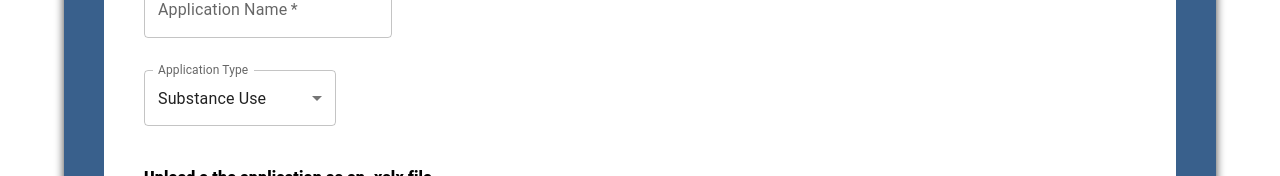
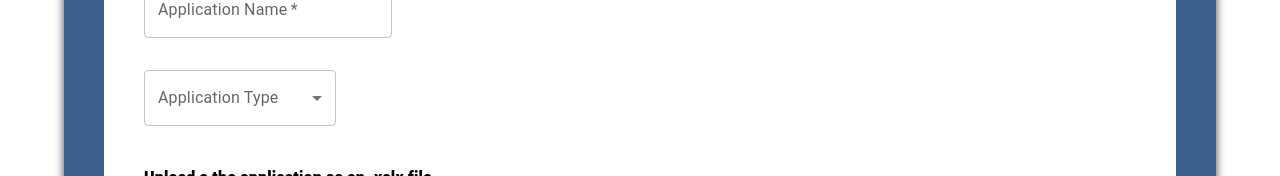
Before and after one commit to tharunkumartk/sampleconfirmation, a React (Create React App) app: page /upload-application in a window 1280 px wide. Shown: the part 362-538 px from the top of the page. Built offline with nearby package versions, Linux system fonts and the light colour scheme.

Commit message:
added physician burnout option

```diff
--- a/src/components/ApplicationUpload.tsx
+++ b/src/components/ApplicationUpload.tsx
@@ -28,8 +28,7 @@ const ApplicationUpload = () => {
   const [data, setData] = useState<File | null>(null);
   const [imageData, setImageData] = useState<File | null>(null);
   const [fileName, setFileName] = useState<string>("");
-  const [applicationType, setApplicationType] =
-    useState<string>("Substance Use");
+  const [applicationType, setApplicationType] = useState<string>("");
   const [loading, setLoading] = useState<boolean>(false);
   const [success, setSuccess] = useState<boolean>(false);
 
@@ -78,9 +77,7 @@ const ApplicationUpload = () => {
       imageData === null ||
       userName === "" ||
       password === "" ||
-      (applicationType !== "Substance Use" &&
-        applicationType !== "General" &&
-        applicationType !== "Care Giver")
+      applicationType === ""
     ) {
       alert("Please fill the required fields.");
       setLoading(false);
@@ -211,11 +208,13 @@ const ApplicationUpload = () => {
               id="demo-simple-select"
               value={applicationType}
               label="Application Type"
+              required
               onChange={(e) => setApplicationType(e.target.value as string)}
             >
               <MenuItem value={"Substance Use"}>Substance Use</MenuItem>
               <MenuItem value={"General"}>General</MenuItem>
               <MenuItem value={"Care Giver"}>Care Giver</MenuItem>
+              <MenuItem value={"Physician Burnout"}>Physician Burnout</MenuItem>
             </Select>
           </FormControl>
           <Typography
```
